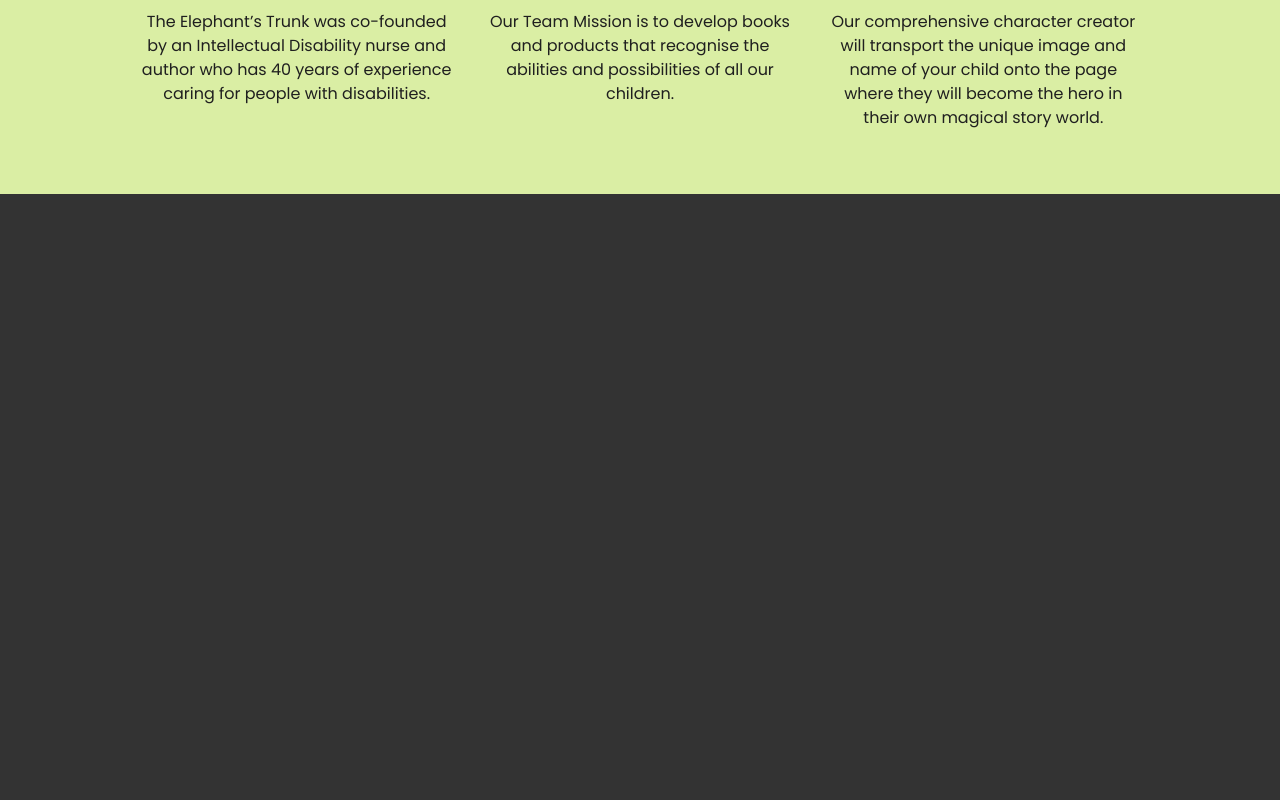
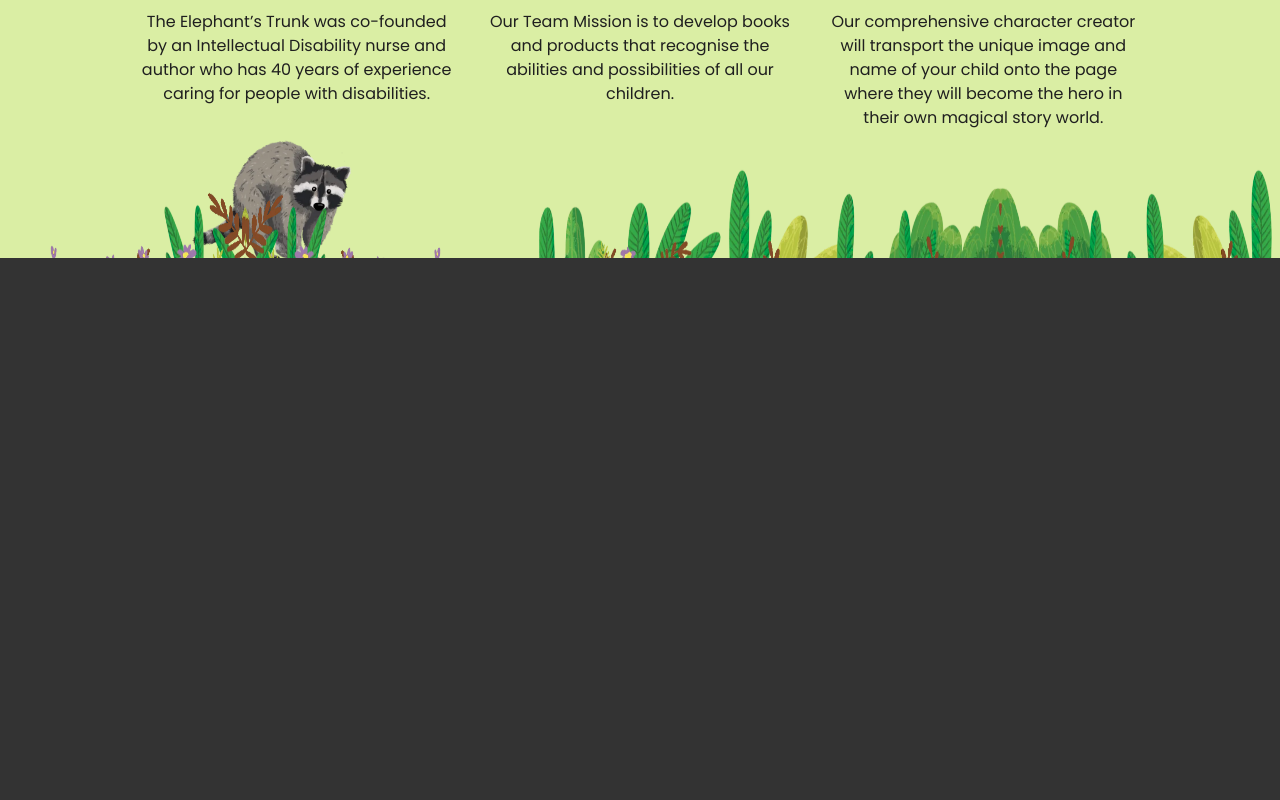
Before and after one commit to DimaProhorenko/tet, a website: page dist/index.html in a window 1280 px wide. Shown: the part 2120-2920 px from the top of the page. Drawn offline with nearby package versions, Linux system fonts and the light colour scheme.

Commit message:
pros decorations

```diff
--- a/sass/base/_utils.scss
+++ b/sass/base/_utils.scss
@@ -83,6 +83,18 @@
 }
 
 
+
+.absolute-bg {
+    position: absolute;
+    left: 0;
+
+    &--bot {
+        bottom: -2px;
+    }
+}
+
+
+
 .reveal-block-bt {
     clip-path: polygon(0% 0%, 100% 0%, 100% 0%, 0% 0%);
 }
--- a/sass/layout/_pros.scss
+++ b/sass/layout/_pros.scss
@@ -3,7 +3,8 @@
 .pros {
     text-align: center;
     position: relative;
-    padding-block-start: 8em;
+    padding-block: 8em;
+    overflow: hidden;
 
     &__slider {
         padding-block-start: 5em;
@@ -74,4 +75,23 @@
             top: 4rem;
         }
     }
+
+    &__racoon {
+        max-width: abs.toRem(100);
+        @include abs.absolute(bottom 0 left 15%);
+        transform-origin: bottom center;
+
+        @include abs.for-desktop-up {
+            max-width: abs.toRem(160);
+        }
+    }
+
+    &__leaves {
+
+        @include abs.for-desktop-up {
+            width: 120%;
+            height: 150px;
+            bottom: -60px;
+        }
+    }
 }
```
Also changed, not shown: dist/assets/img/leaves1.webp (renamed from dist/assets/img/hero/leaves1.webp), dist/assets/img/pros/racoon.webp (added), dist/css/main.css, dist/index.html, dist/js/app.js.
